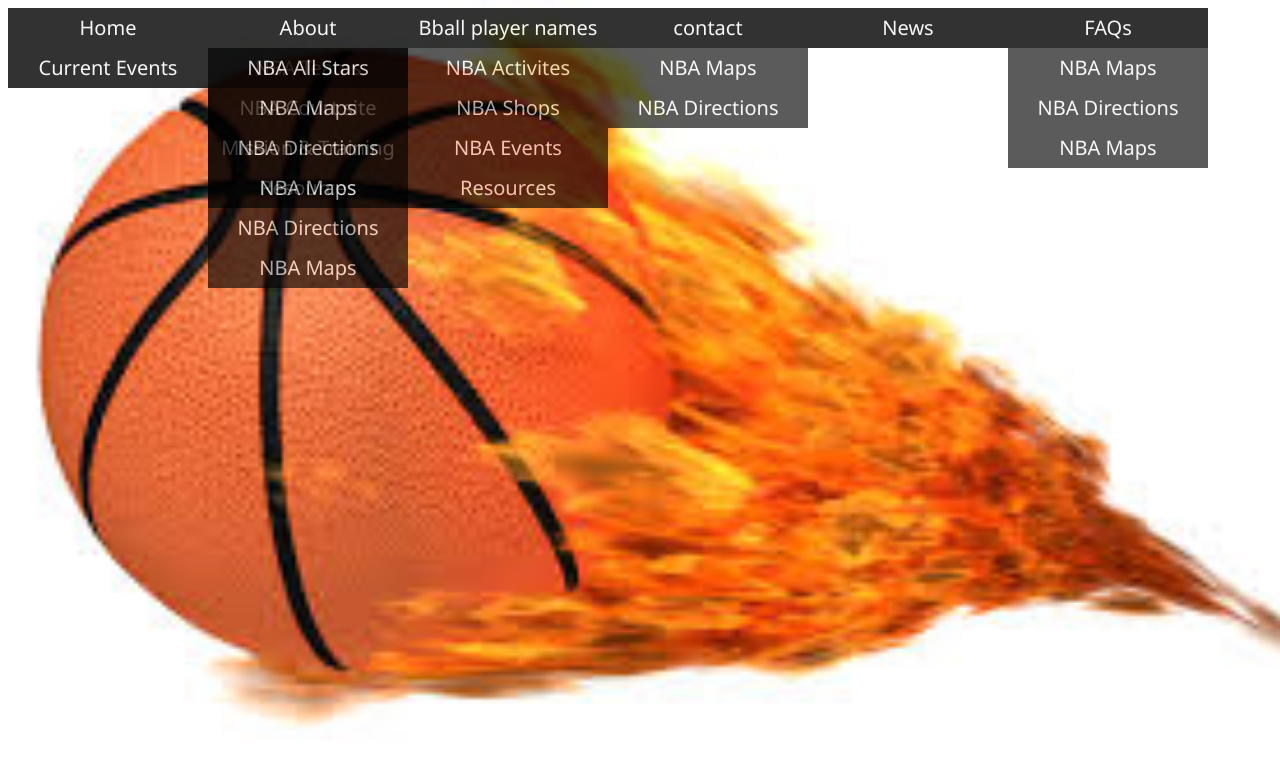
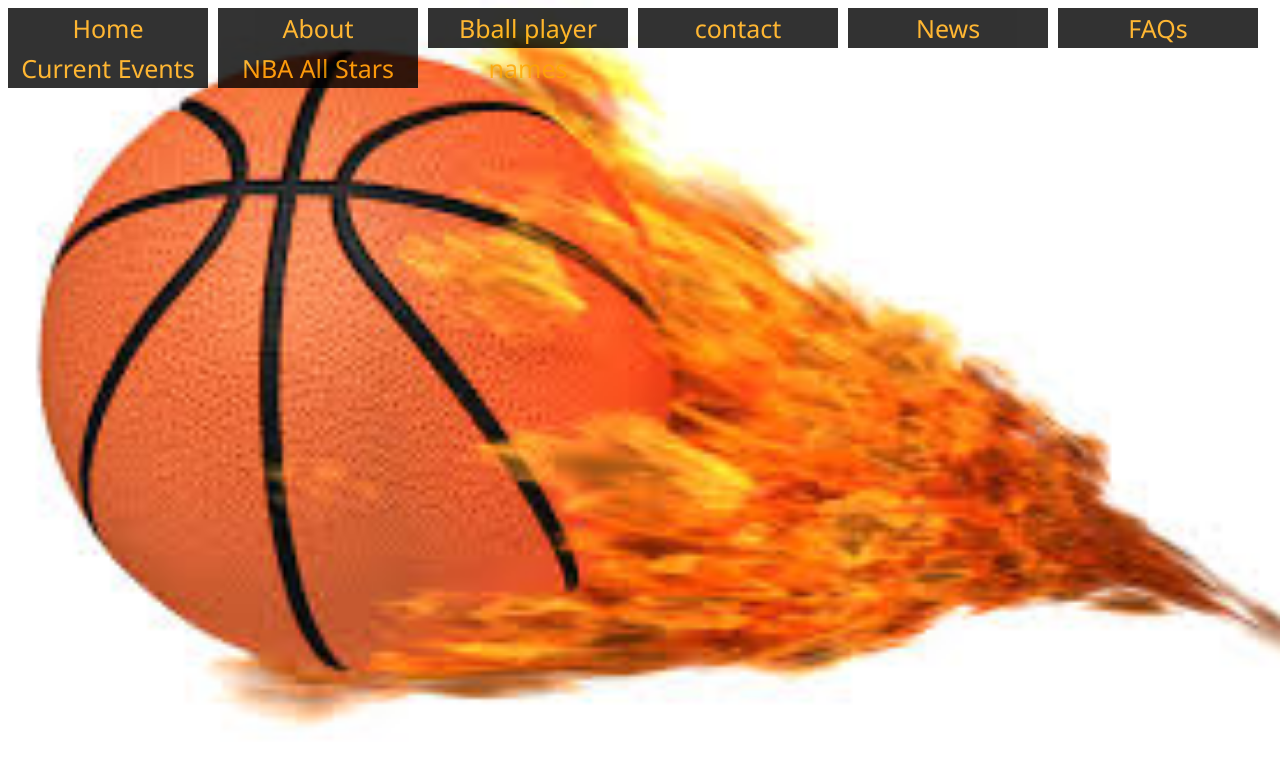
Before and after one commit to Belteshazza/sample-transparent-drop-down-navigation-, a plain HTML site: page index.html in a window 1280 px wide. Drawn offline with Linux system fonts and the light colour scheme.

Commit message:
styled ul li a:hover, ul li ul li, ul li:hover ul li tag

```diff
--- a/css/style.css
+++ b/css/style.css
@@ -17,5 +17,22 @@ ul li {
     opacity: .8;
     line-height: 40px;
     text-align: center;
-    font-size: 20px;
+    font-size: 25px;
+    margin-right: 10px;
 }
+
+ul li a {
+    text-decoration: none;
+    color: orange;
+    display: block;
+}
+ul li a:hover {
+    background-color: rgb(255, 255, 255);
+}
+
+ul li ul li {
+    display: none;
+}
+ul li:hover ul li {
+    display: block;
+}
--- a/index.html
+++ b/index.html
@@ -14,16 +14,16 @@
                 <ul>
                     <li><a>NBA Teams</a></li>
                     <li><a>NBA Court site</a></li>
-                    <li><a></a>Mission &amp Training</li>
-                    <li><a></a>Resources</li>
+                    <li><a>Mission &amp Training</a></li>
+                    <li><a>Resources</a></li>
                 </ul>
             </li>
             <li><a>Bball player names</a>
                 <ul>
                     <li><a>NBA Activites</a></li>
                     <li><a>NBA Shops</a></li>
-                    <li><a></a>NBA Events</li>
-                    <li><a></a>Resources</li>
+                    <li><a>NBA Events</a></li>
+                    <li><a>Resources</a></li>
                 </ul>
             </li>
             <li><a>contact</a>
```
